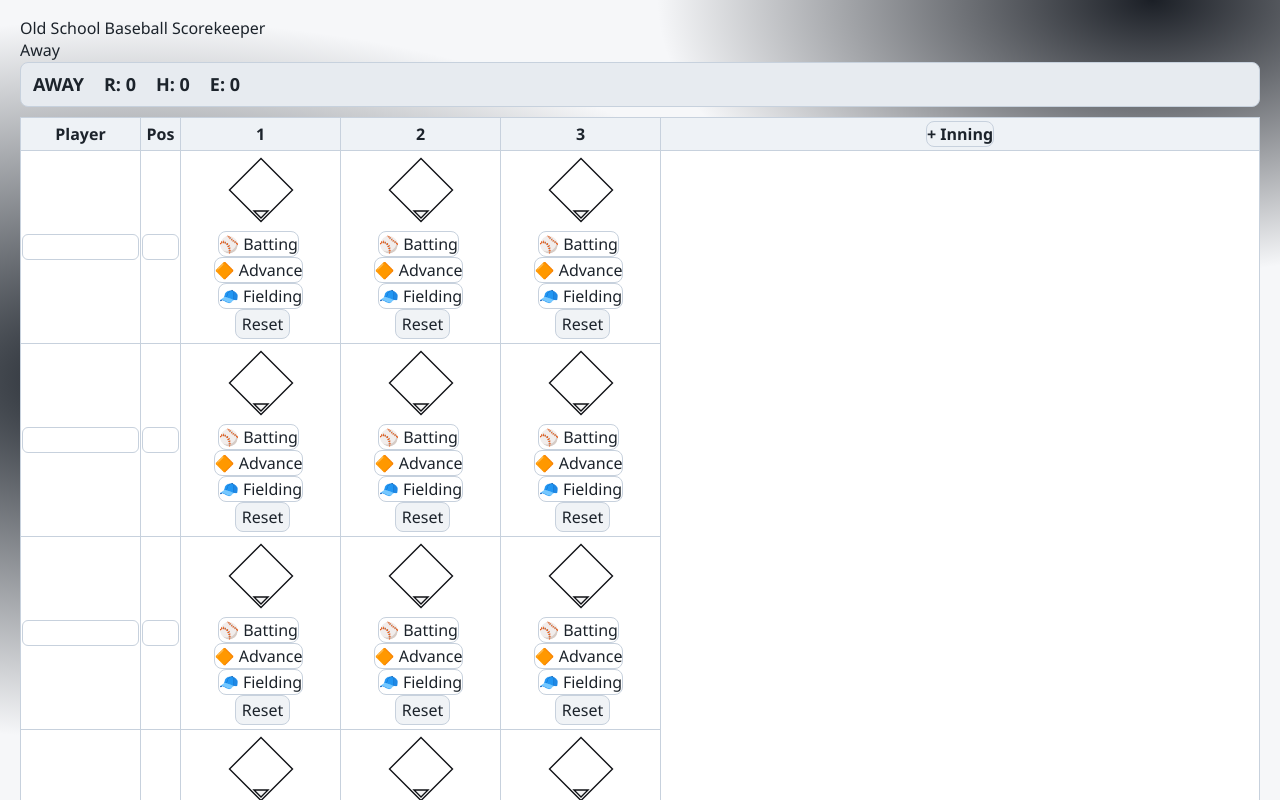
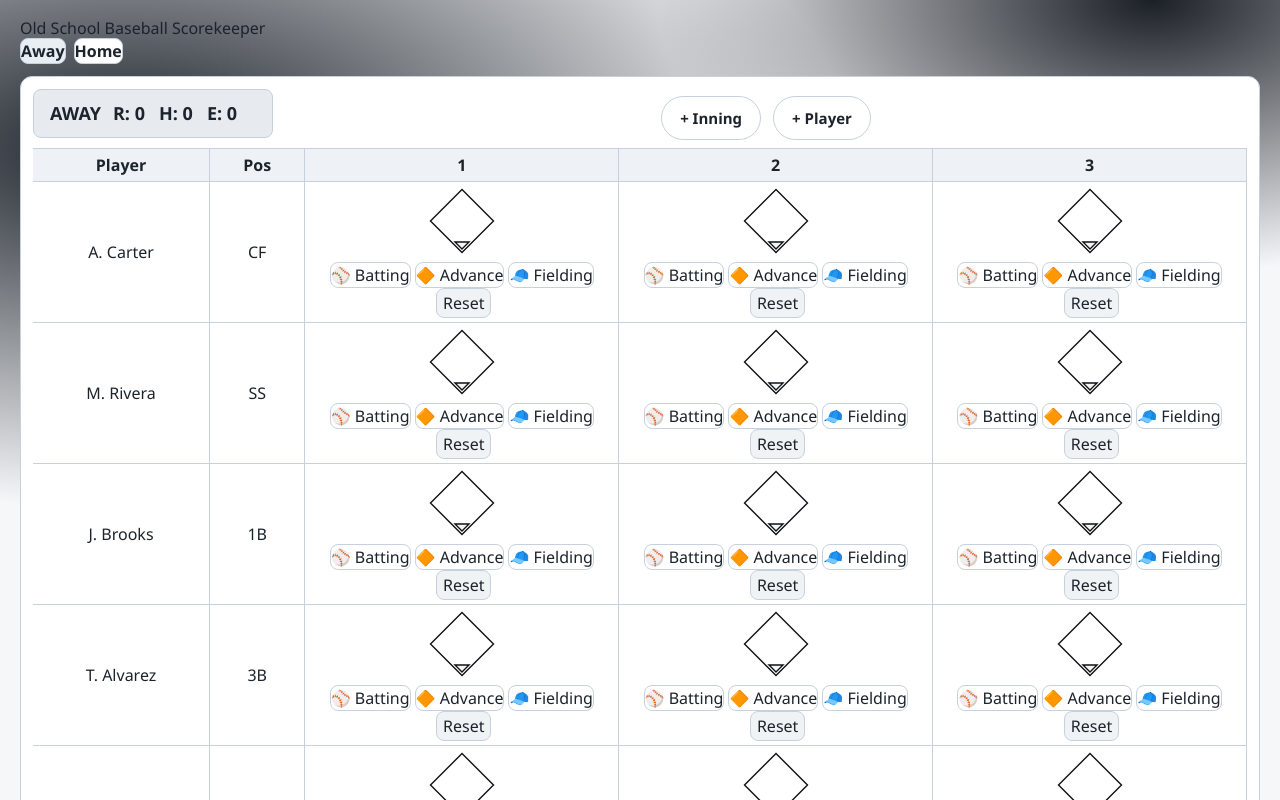
Before and after one commit to vanslykeventures/baseball-scorebook, a React (Vite) app: page / in a window 1280 px wide. Shown: the top 800 px of the page. Built offline with nearby package versions, Linux system fonts and the light colour scheme.

Commit message:
VV-143: gpt assisted css shenanigans

```diff
--- a/src/components/ScoreBug/ScoreBug.tsx
+++ b/src/components/ScoreBug/ScoreBug.tsx
@@ -12,8 +12,9 @@ const ScoreBug: React.FC<ScoreBugProps> = ({ runs, hits, errors, teamName }) =>
     <div
       style={{
         display: "flex",
-        gap: 20,
-        padding: "8px 12px",
+        gap: 12,
+        padding: "10px 16px",
+        minWidth: 240,
         background: "var(--scorebug-bg)",
         color: "var(--text)",
         fontWeight: "bold",
@@ -24,9 +25,9 @@ const ScoreBug: React.FC<ScoreBugProps> = ({ runs, hits, errors, teamName }) =>
       }}
     >
       <span>{teamName}</span>
-      <span>R: {runs}</span>
-      <span>H: {hits}</span>
-      <span>E: {errors}</span>
+      <span>
+        R: {runs} &nbsp; H: {hits} &nbsp; E: {errors}
+      </span>
     </div>
   );
 };
--- a/src/components/Scorekeeper.tsx
+++ b/src/components/Scorekeeper.tsx
@@ -6,14 +6,46 @@ import ScoreBug from "./ScoreBug/ScoreBug";
 const Scorekeeper: React.FC = () => {
   const defaultInnings = 3;
   const defaultPlayers = 9;
+  const seedArray = (values: string[], count: number) =>
+    Array.from({ length: count }, (_, i) => values[i] ?? "");
+
+  // hardcoded for visual clarity for now.  Will come from team info eventually.
+  const awaySeed = {
+    lineup: [
+      "A. Carter",
+      "M. Rivera",
+      "J. Brooks",
+      "T. Alvarez",
+      "R. Fields",
+      "D. Young",
+      "S. Monroe",
+      "L. Kim",
+      "C. Patel",
+    ],
+    positions: ["CF", "SS", "1B", "3B", "RF", "2B", "LF", "C", "P"],
+  };
+  const homeSeed = {
+    lineup: [
+      "K. Johnson",
+      "P. Morales",
+      "E. Nguyen",
+      "B. Thompson",
+      "N. Clark",
+      "I. Dawson",
+      "V. Ortiz",
+      "G. Foster",
+      "H. Reed",
+    ],
+    positions: ["CF", "2B", "SS", "1B", "RF", "3B", "LF", "C", "P"],
+  };
 
   // -------------------------
   // AWAY TEAM STATE
   // -------------------------
   const [away, setAway] = useState<TeamScorebook>({
     name: "AWAY",
-    lineup: Array(defaultPlayers).fill(""),
-    positions: Array(defaultPlayers).fill(""),
+    lineup: seedArray(awaySeed.lineup, defaultPlayers),
+    positions: seedArray(awaySeed.positions, defaultPlayers),
     book: makeEmptyBook(defaultPlayers, defaultInnings),
   });
 
@@ -31,8 +63,8 @@ const Scorekeeper: React.FC = () => {
   // -------------------------
   const [home, setHome] = useState<TeamScorebook>({
     name: "HOME",
-    lineup: Array(defaultPlayers).fill(""),
-    positions: Array(defaultPlayers).fill(""),
+    lineup: seedArray(homeSeed.lineup, defaultPlayers),
+    positions: seedArray(homeSeed.positions, defaultPlayers),
     book: makeEmptyBook(defaultPlayers, defaultInnings),
   });
 
@@ -50,6 +82,43 @@ const Scorekeeper: React.FC = () => {
   // -------------------------
   const [globalToggle, setGlobalToggle] = useState(0);
   const closeAllPanels = () => setGlobalToggle((n) => n + 1);
+  const [activeTeam, setActiveTeam] = useState<"away" | "home">("away");
+
+  const addInning = (
+    setter: React.Dispatch<React.SetStateAction<TeamScorebook>>,
+    setInningsCount: React.Dispatch<React.SetStateAction<number>>,
+    setCompletedInnings: React.Dispatch<React.SetStateAction<boolean[]>>,
+    setCollapsedInnings: React.Dispatch<React.SetStateAction<boolean[]>>
+  ) => {
+    setInningsCount((prev) => prev + 1);
+    setCompletedInnings((prev) => [...prev, false]);
+    setCollapsedInnings((prev) => [...prev, false]);
+
+    setter((prev) => ({
+      ...prev,
+      book: prev.book.map((row) => [...row, makeEmptyCell()]),
+    }));
+  };
+
+  const addPlayer = (
+    setter: React.Dispatch<React.SetStateAction<TeamScorebook>>,
+    setPlayersCount: React.Dispatch<React.SetStateAction<number>>,
+    inningsCount: number
+  ) => {
+    setPlayersCount((prev) => prev + 1);
+
+    setter((prev) => ({
+      ...prev,
+      lineup: [...prev.lineup, ""],
+      positions: [...prev.positions, ""],
+      book: [
+        ...prev.book,
+        Array(inningsCount)
+          .fill(0)
+          .map(() => makeEmptyCell()),
+      ],
+    }));
+  };
 
   // -------------------------
   // SCOREBUG COMPUTATION
@@ -88,8 +157,6 @@ const Scorekeeper: React.FC = () => {
     inningsCount: number,
     completedInnings: boolean[],
     setCompletedInnings: React.Dispatch<React.SetStateAction<boolean[]>>,
-    playersCount: number,
-    setPlayersCount: React.Dispatch<React.SetStateAction<number>>,
     collapsedInnings: boolean[],
     setCollapsedInnings: React.Dispatch<React.SetStateAction<boolean[]>>,
     setInningsCount: React.Dispatch<React.SetStateAction<number>>
@@ -101,20 +168,28 @@ const Scorekeeper: React.FC = () => {
           <tr>
             <th
               style={{
-                width: 120,
+                width: 90,
                 background: "var(--table-header-bg)",
-                border: "1px solid var(--border)",
+                border: "none",
+                borderTop: "1px solid var(--border)",
+                borderBottom: "1px solid var(--border)",
+                borderRight: "1px solid var(--border)",
                 color: "var(--text)",
+                textAlign: "center",
               }}
             >
               Player
             </th>
             <th
               style={{
-                width: 40,
+                width: 34,
                 background: "var(--table-header-bg)",
-                border: "1px solid var(--border)",
+                border: "none",
+                borderTop: "1px solid var(--border)",
+                borderRight: "1px solid var(--border)",
+                borderBottom: "1px solid var(--border)",
                 color: "var(--text)",
+                textAlign: "center",
               }}
             >
               Pos
@@ -142,29 +217,6 @@ const Scorekeeper: React.FC = () => {
                 {i + 1}
               </th>
             ))}
-
-            <th
-              style={{
-                background: "var(--table-header-bg)",
-                border: "1px solid var(--border)",
-              }}
-            >
-              <button
-                onClick={() => {
-                  // Add inning
-                  setInningsCount((prev) => prev + 1);
-                  setCompletedInnings((prev) => [...prev, false]);
-                  setCollapsedInnings((prev) => [...prev, false]);
-
-                  setter((prev) => ({
-                    ...prev,
-                    book: prev.book.map((row) => [...row, makeEmptyCell()]),
-                  }));
-                }}
-              >
-                + Inning
-              </button>
-            </th>
           </tr>
         </thead>
 
@@ -175,43 +227,35 @@ const Scorekeeper: React.FC = () => {
               {/* Player Name */}
               <td
                 style={{
-                  border: "1px solid var(--border)",
+                  border: "none",
                   background: "var(--cell-bg)",
+                  borderRight: "1px solid var(--border)",
+                  borderTop: pIdx === 0 ? "1px solid var(--border)" : "none",
+                  borderBottom: "1px solid var(--border)",
+                  padding: "8px 6px",
+                  textAlign: "center",
                 }}
               >
-                <input
-                  value={team.lineup[pIdx]}
-                  onChange={(e) => {
-                    const v = e.target.value;
-                    setter((prev) => ({
-                      ...prev,
-                      lineup: prev.lineup.map((n, i) => (i === pIdx ? v : n)),
-                    }));
-                  }}
-                  style={{ width: "100%" }}
-                />
+                <div style={{ padding: "6px 8px", color: "var(--text)" }}>
+                  {team.lineup[pIdx]}
+                </div>
               </td>
 
               {/* Position */}
               <td
                 style={{
-                  border: "1px solid var(--border)",
+                  border: "none",
+                  borderRight: "1px solid var(--border)",
                   background: "var(--cell-bg)",
+                  borderTop: pIdx === 0 ? "1px solid var(--border)" : "none",
+                  borderBottom: "1px solid var(--border)",
+                  padding: "8px 6px",
+                  textAlign: "center",
                 }}
               >
-                <input
-                  value={team.positions[pIdx]}
-                  onChange={(e) => {
-                    const v = e.target.value;
-                    setter((prev) => ({
-                      ...prev,
-                      positions: prev.positions.map((n, i) =>
-                        i === pIdx ? v : n
-                      ),
-                    }));
-                  }}
-                  style={{ width: "100%" }}
-                />
+                <div style={{ padding: "6px 8px", color: "var(--text)" }}>
+                  {team.positions[pIdx]}
+                </div>
               </td>
 
               {/* Inning Cells */}
@@ -352,36 +396,6 @@ const Scorekeeper: React.FC = () => {
                 );
               })}
 
-              {/* Add Player Button Column */}
-              {pIdx === 0 && (
-                <td
-                  rowSpan={playersCount}
-                  style={{
-                    border: "1px solid var(--border)",
-                    background: "var(--cell-bg)",
-                  }}
-                >
-                  <button
-                    onClick={() => {
-                      setPlayersCount((prev) => prev + 1);
-
-                      setter((prev) => ({
-                        ...prev,
-                        lineup: [...prev.lineup, ""],
-                        positions: [...prev.positions, ""],
-                        book: [
-                          ...prev.book,
-                          Array(inningsCount)
-                            .fill(0)
-                            .map(() => makeEmptyCell()),
-                        ],
-                      }));
-                    }}
-                  >
-                    + Player
-                  </button>
-                </td>
-              )}
             </tr>
           ))}
         </tbody>
@@ -396,44 +410,189 @@ const Scorekeeper: React.FC = () => {
     <div style={{ padding: 20 }}>
       <h1>Old School Baseball Scorekeeper</h1>
 
-      <h2>Away</h2>
+      <div style={{ display: "flex", gap: 8, marginBottom: 12 }}>
+        <button
+          onClick={() => setActiveTeam("away")}
+          aria-pressed={activeTeam === "away"}
+          style={{
+            background:
+              activeTeam === "away" ? "var(--panel-3)" : "var(--panel)",
+            border: "1px solid var(--border)",
+            color: "var(--text)",
+            fontWeight: 600,
+          }}
+        >
+          Away
+        </button>
+        <button
+          onClick={() => setActiveTeam("home")}
+          aria-pressed={activeTeam === "home"}
+          style={{
+            background:
+              activeTeam === "home" ? "var(--panel-3)" : "var(--panel)",
+            border: "1px solid var(--border)",
+            color: "var(--text)",
+            fontWeight: 600,
+          }}
+        >
+          Home
+        </button>
+      </div>
+
+      {activeTeam === "away" && (
+        <div
+          style={{
+            border: "1px solid var(--border)",
+            background: "var(--panel)",
+            borderRadius: 12,
+            padding: 12,
+          }}
+        >
+          <div
+            style={{
+              display: "flex",
+              alignItems: "center",
+              justifyContent: "flex-start",
+              gap: 12,
+              flexWrap: "wrap",
+            }}
+          >
             <ScoreBug
               runs={awayStats.runs}
               hits={awayStats.hits}
               errors={awayStats.errors}
               teamName="AWAY"
             />
+            <div
+              style={{
+                display: "flex",
+                gap: 12,
+                justifyContent: "center",
+                flex: 1,
+              }}
+            >
+              <button
+                onClick={() =>
+                  addInning(
+                    setAway,
+                    setAwayInnings,
+                    setAwayCompletedInnings,
+                    setAwayCollapsedInnings
+                  )
+                }
+                style={{
+                  borderRadius: 999,
+                  padding: "10px 18px",
+                  fontSize: 15,
+                  fontWeight: 600,
+                }}
+              >
+                + Inning
+              </button>
+              <button
+                onClick={() =>
+                  addPlayer(setAway, setAwayPlayersCount, awayInnings)
+                }
+                style={{
+                  borderRadius: 999,
+                  padding: "10px 18px",
+                  fontSize: 15,
+                  fontWeight: 600,
+                }}
+              >
+                + Player
+              </button>
+            </div>
+          </div>
           {renderTeamGrid(
             away,
             setAway,
             awayInnings,
             awayCompletedInnings,
             setAwayCompletedInnings,
-        awayPlayersCount,
-        setAwayPlayersCount,
             awayCollapsedInnings,
             setAwayCollapsedInnings,
             setAwayInnings
           )}
-      <hr></hr>
-      <h2 style={{ marginTop: 40 }}>Home</h2>
+        </div>
+      )}
+
+      {activeTeam === "home" && (
+        <div
+          style={{
+            border: "1px solid var(--border)",
+            background: "var(--panel)",
+            borderRadius: 12,
+            padding: 12,
+          }}
+        >
+          <div
+            style={{
+              display: "flex",
+              alignItems: "center",
+              justifyContent: "flex-start",
+              gap: 12,
+              flexWrap: "wrap",
+            }}
+          >
             <ScoreBug
               runs={homeStats.runs}
               hits={homeStats.hits}
               errors={homeStats.errors}
               teamName="HOME"
             />
+            <div
+              style={{
+                display: "flex",
+                gap: 12,
+                justifyContent: "center",
+                flex: 1,
+              }}
+            >
+              <button
+                onClick={() =>
+                  addInning(
+                    setHome,
+                    setHomeInnings,
+                    setHomeCompletedInnings,
+                    setHomeCollapsedInnings
+                  )
+                }
+                style={{
+                  borderRadius: 999,
+                  padding: "10px 18px",
+                  fontSize: 15,
+                  fontWeight: 600,
+                }}
+              >
+                + Inning
+              </button>
+              <button
+                onClick={() =>
+                  addPlayer(setHome, setHomePlayersCount, homeInnings)
+                }
+                style={{
+                  borderRadius: 999,
+                  padding: "10px 18px",
+                  fontSize: 15,
+                  fontWeight: 600,
+                }}
+              >
+                + Player
+              </button>
+            </div>
+          </div>
           {renderTeamGrid(
             home,
             setHome,
             homeInnings,
             homeCompletedInnings,
             setHomeCompletedInnings,
-        homePlayersCount,
-        setHomePlayersCount,
             homeCollapsedInnings,
             setHomeCollapsedInnings,
             setHomeInnings
+          )}
+        </div>
       )}
     </div>
   );
```
Lines whose indentation alone changed are shown as unchanged.
